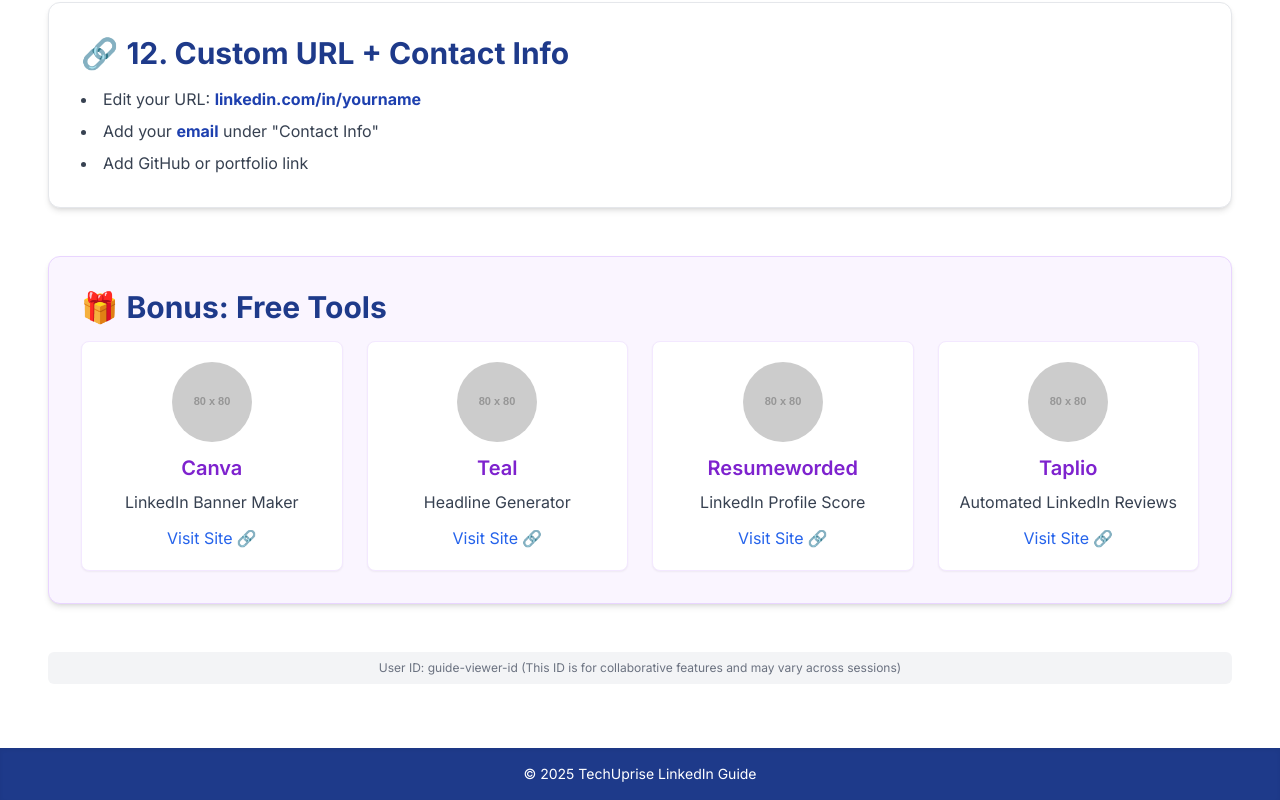
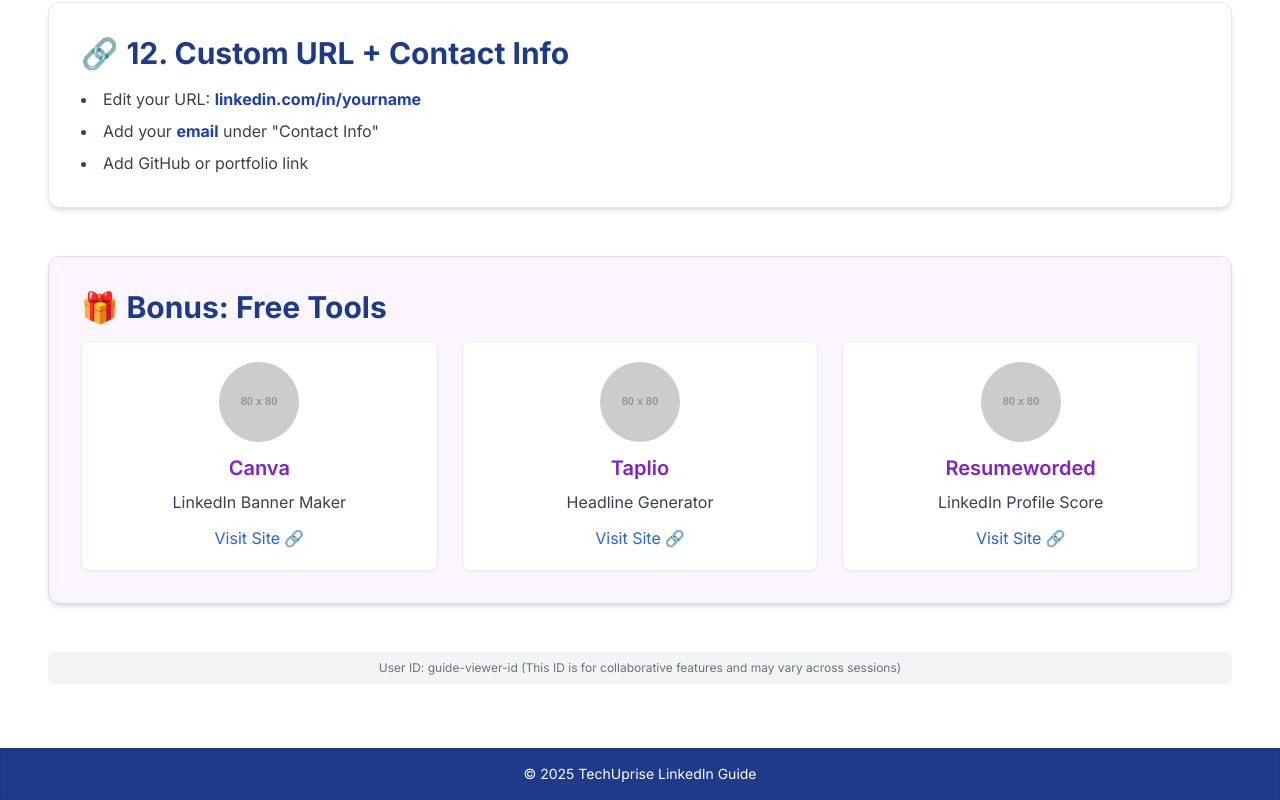
Before and after one commit to jyoti-bhasin/linkedin, a plain HTML site: page index.html in a window 1280 px wide. Shown: the part 4534-5334 px from the top of the page. Drawn offline with nearby package versions, Linux system fonts and the light colour scheme; placeholder pictures from the web are drawn by us.

Commit message:
Update index.html

```diff
--- a/index.html
+++ b/index.html
@@ -285,7 +285,7 @@
             <h2 class="text-2xl lg:text-3xl font-bold text-blue-900 mb-4 flex items-center">
                 <span class="mr-2 text-blue-600 text-3xl">🎁</span> Bonus: Free Tools
             </h2>
-            <div class="grid grid-cols-1 md:grid-cols-2 lg:grid-cols-4 gap-6 text-center">
+            <div class="grid grid-cols-1 md:grid-cols-2 lg:grid-cols-3 gap-6 text-center">
                 <div class="bg-white p-5 rounded-lg shadow-sm border border-purple-100 flex flex-col items-center">
                     <img
                         src="https://placehold.co/80x80/E0BBE4/800080?text=Canva"
@@ -301,14 +301,14 @@
                 </div>
                 <div class="bg-white p-5 rounded-lg shadow-sm border border-purple-100 flex flex-col items-center">
                     <img
-                        src="https://placehold.co/80x80/E0BBE4/800080?text=Teal"
-                        alt="Teal Logo"
+                        src="https://placehold.co/80x80/E0BBE4/800080?text=Taplio"
+                        alt="Taplio Logo"
                         class="w-20 h-20 rounded-full mb-3"
-                        onerror="this.onerror=null; this.src='https://placehold.co/80x80/E0BBE4/800080?text=Teal';"
+                        onerror="this.onerror=null; this.src='https://placehold.co/80x80/E0BBE4/800080?text=Taplio';"
                     />
-                    <h3 class="text-xl font-semibold text-purple-700 mb-2">Teal</h3>
+                    <h3 class="text-xl font-semibold text-purple-700 mb-2">Taplio</h3>
                     <p class="text-gray-700">Headline Generator</p>
-                    <a href="#" target="_blank" rel="noopener noreferrer" class="mt-3 text-blue-600 hover:underline flex items-center">
+                    <a href="https://taplio.com/headline-generator" target="_blank" rel="noopener noreferrer" class="mt-3 text-blue-600 hover:underline flex items-center">
                         Visit Site <span class="ml-1 text-base">🔗</span>
                     </a>
                 </div>
@@ -322,19 +322,6 @@
                     <h3 class="text-xl font-semibold text-purple-700 mb-2">Resumeworded</h3>
                     <p class="text-gray-700">LinkedIn Profile Score</p>
                     <a href="https://resumeworded.com/linkedin-review/" target="_blank" rel="noopener noreferrer" class="mt-3 text-blue-600 hover:underline flex items-center">
-                        Visit Site <span class="ml-1 text-base">🔗</span>
-                    </a>
-                </div>
-                <div class="bg-white p-5 rounded-lg shadow-sm border border-purple-100 flex flex-col items-center">
-                    <img
-                        src="https://placehold.co/80x80/E0BBE4/800080?text=Taplio"
-                        alt="Taplio Logo"
-                        class="w-20 h-20 rounded-full mb-3"
-                        onerror="this.onerror=null; this.src='https://placehold.co/80x80/E0BBE4/800080?text=Taplio';"
-                    />
-                    <h3 class="text-xl font-semibold text-purple-700 mb-2">Taplio</h3>
-                    <p class="text-gray-700">Automated LinkedIn Reviews</p>
-                    <a href="#" target="_blank" rel="noopener noreferrer" class="mt-3 text-blue-600 hover:underline flex items-center">
                         Visit Site <span class="ml-1 text-base">🔗</span>
                     </a>
                 </div>
```
